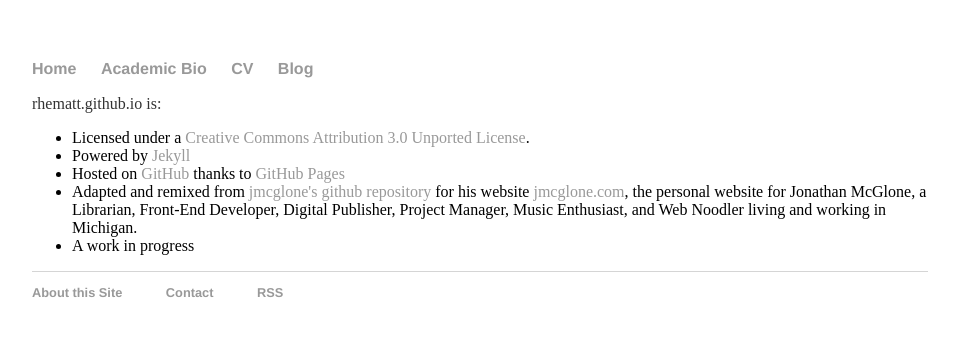
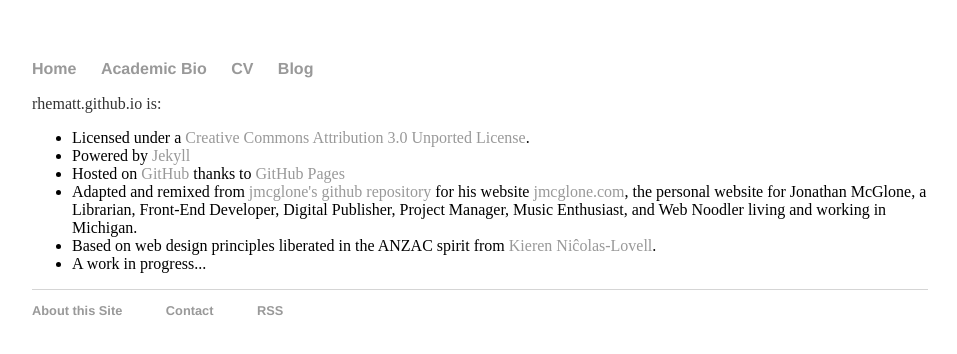
Before and after one commit to rhematt/rhematt.github.io, a Jekyll site: the page built from site/index.html, in a window 1280 px wide. Shown: the top 354 px of the page, without its empty margins (160-1117 px from the left). Built offline with Jekyll 4.4.1, drawn with Linux system fonts in a browser that asks for light colours.

Commit message:
Update index.html

```diff
--- a/site/index.html
+++ b/site/index.html
@@ -13,7 +13,8 @@ description: Credits and information about the website rhematt.github.io, the pe
         <li>Powered by <a href="http://jekyllrb.com/" title="Jekyll">Jekyll</a></li>
         <li>Hosted on <a href="http://github.com/rhematt/rhematt.github.io" title="This site hosted on GitHub">GitHub</a> thanks to <a href="http://pages.github.com/" title="GitHub Pages">GitHub Pages</a></li>
         <li>Adapted and remixed from <a href = "https://github.com/jmcglone/jmcglone.github.io">jmcglone's github repository</a> for his website <a href ="jmcglone.com">jmcglone.com</a>, the personal website for Jonathan McGlone, a Librarian, Front-End Developer, Digital Publisher, Project Manager, Music Enthusiast, and Web Noodler living and working in Michigan.</li>
-        <li>A work in progress</li>
+        <li>Based on web design principles liberated in the ANZAC spirit from <a href="https://www.idontslack.com/cybersecurity/training/cookies/fancy/awesome/design/policy/2021/08/07/Whymywebpagesucks.html">Kieren Niĉolas-Lovell</a>.
+        <li>A work in progress...</li>
       </ul>
 
   </div>
```
